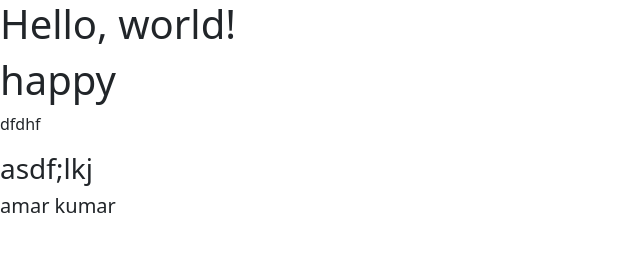
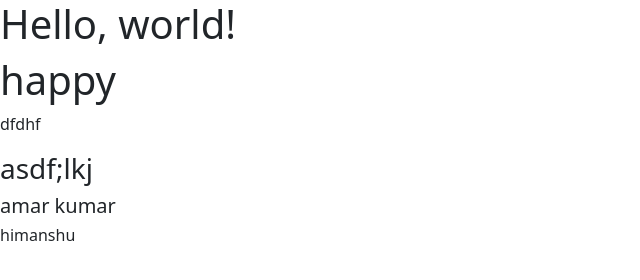
Before and after one commit to Amar-kumar780/Fashion, a plain HTML site: page index.html in a window 1280 px wide. Shown: the full height of the page, 0-640 px from the left. Drawn offline with nearby package versions, Linux system fonts and the light colour scheme.

Commit message:
not complet

```diff
--- a/index.html
+++ b/index.html
@@ -15,6 +15,7 @@
   <p>dfdhf</p>
   <h3>asdf;lkj</h3>
   <h5>amar kumar</h5>
+  <h6>himanshu</h6>
 
 
   <script src="https://cdn.jsdelivr.net/npm/bootstrap@5.3.7/dist/js/bootstrap.bundle.min.js"
```
